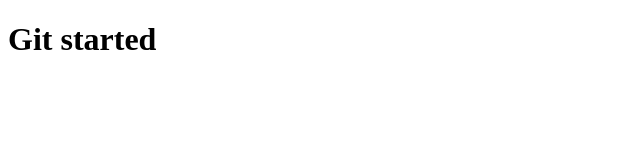
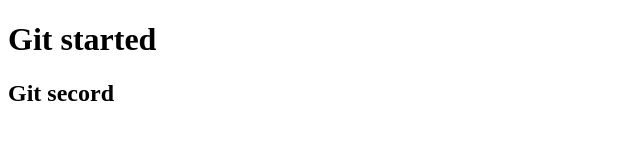
Before and after one commit to diyaChorna/advenced_1, a plain HTML site: page index.html in a window 1280 px wide. Shown: the whole page, without its empty margins (0-640 px from the left). Drawn offline with Linux system fonts and the light colour scheme.

Commit message:
added h2

```diff
--- a/index.html
+++ b/index.html
@@ -9,5 +9,6 @@
 </head>
 <body>
     <h1>Git started</h1>
+    <h2>Git secord</h2>
 </body>
 </html>
```
